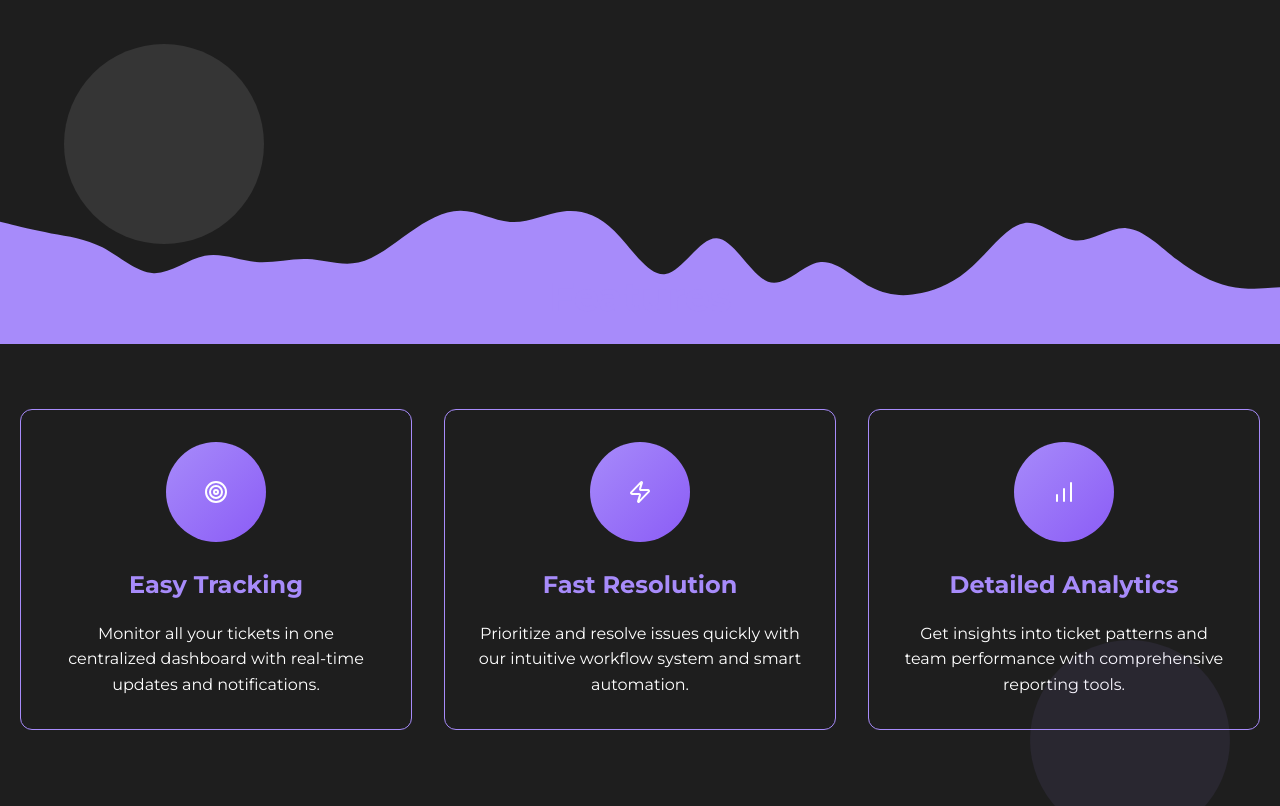
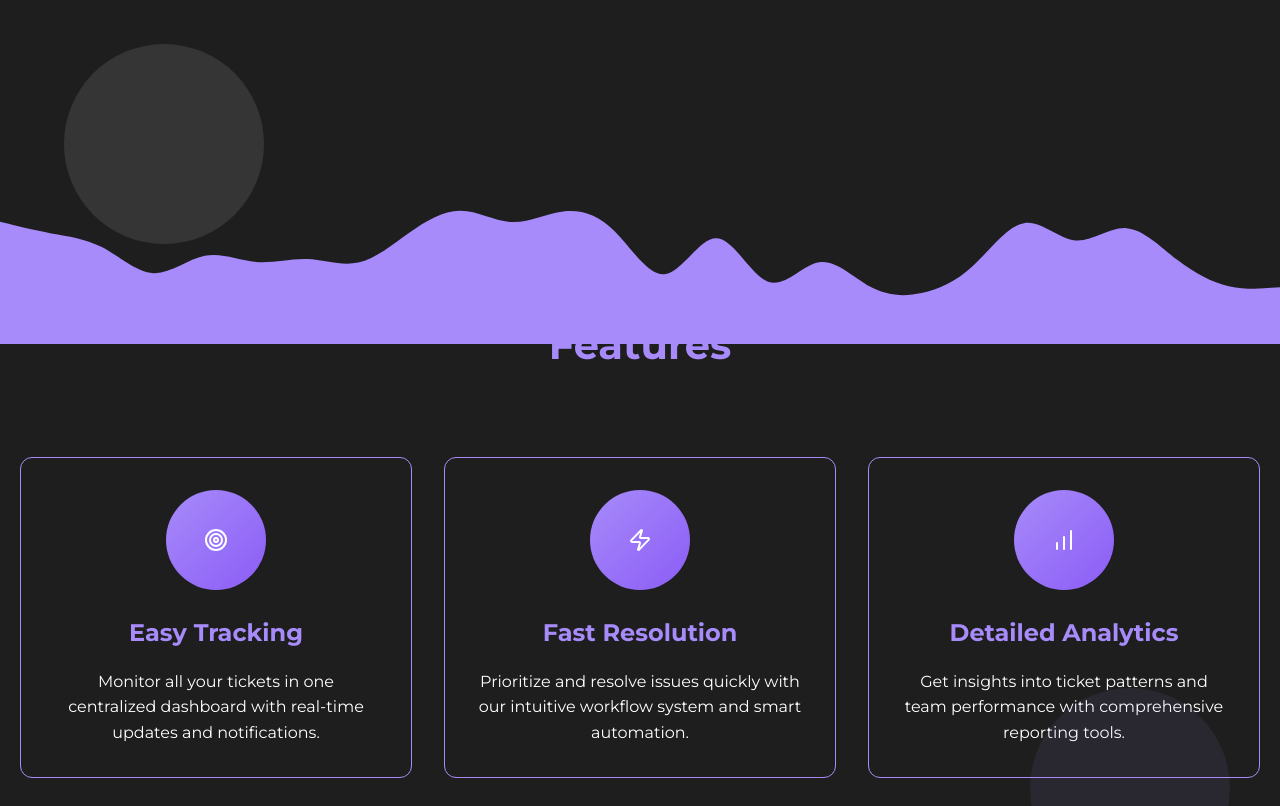
Before and after one commit to sagittaerys/hng-vue, a Vue app: page / in a window 1280 px wide. Shown: the part 456-1262 px from the top of the page. Built offline with nearby package versions, Linux system fonts and the light colour scheme.

Commit message:
Update main.css

```diff
--- a/src/assets/main.css
+++ b/src/assets/main.css
@@ -11,6 +11,7 @@
 body {
   margin: 0;
   padding: 0;
+  max-width: 1440px;
 }
 
 @media screen and (min-width: 1400px) {
@@ -310,6 +311,7 @@ body {
   background: inherit;
   padding: 10rem 1.25rem;
   position: relative;
+  margin-top: 3rem;
 }
 
 .features-container {
```
